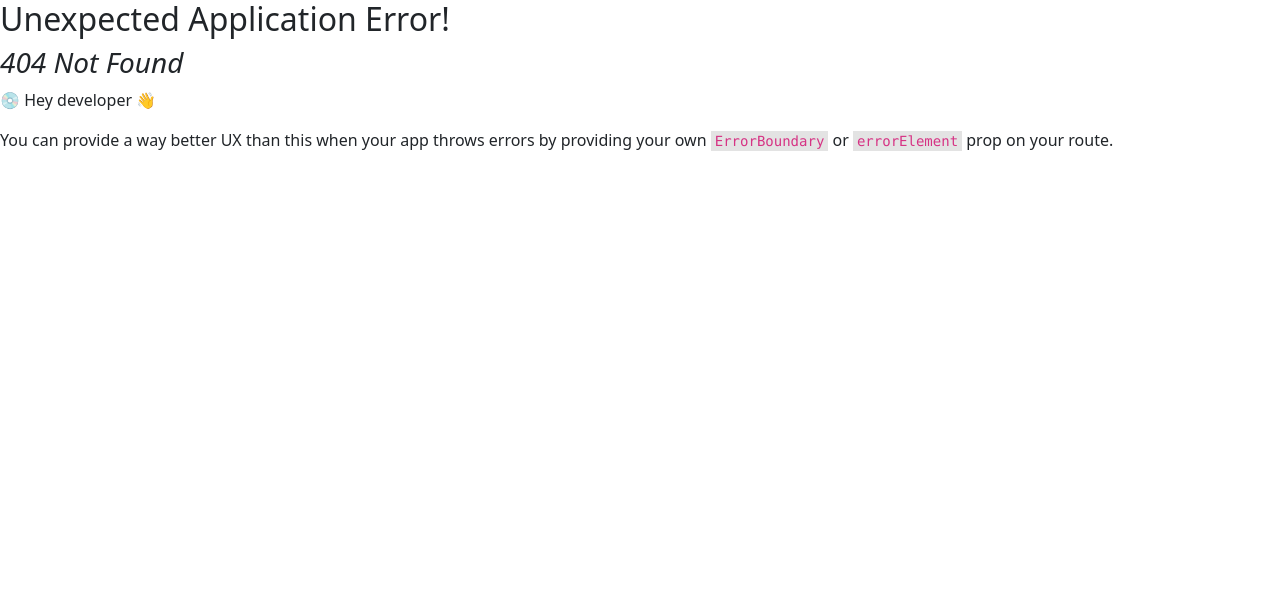
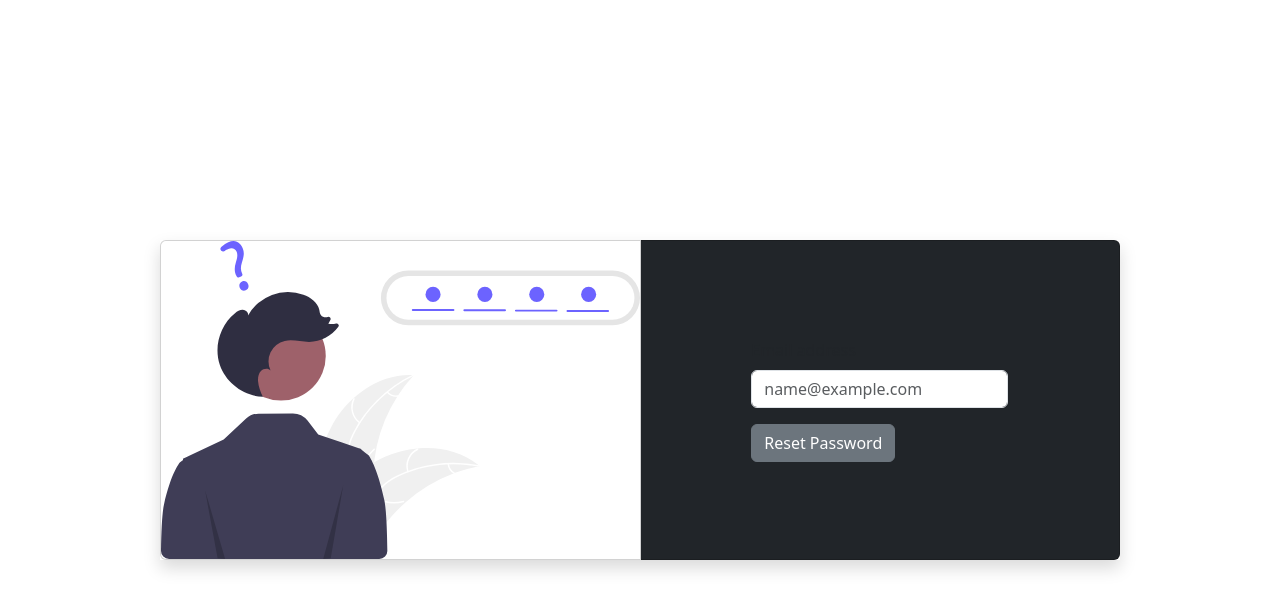
Before and after one commit to venukommineni615/Expense-tracker-with-react, a React (Create React App) app: page /reset in a window 1280 px wide. Before the commit this address had no page. Shown: the top 610 px of the page. Built offline with nearby package versions, Linux system fonts and the light colour scheme.

Commit message:
Forgot Password Workflow

```diff
--- a/src/App.js
+++ b/src/App.js
@@ -4,11 +4,13 @@ import Login from './components/Login'
 import Home from './components/Home';
 import { createBrowserRouter, RouterProvider } from 'react-router-dom';
 import AddProfile from './components/AddProfile';
+import ForgotPassword from './components/ForgotPassword';
 const router=createBrowserRouter([
   {path:'/',element:<Home></Home>},
   {path:'/login',element:<Login></Login>},
   {path:'/signup',element:<Signup></Signup>},
-  {path:'/addprofile',element:<AddProfile></AddProfile>}
+  {path:'/addprofile',element:<AddProfile></AddProfile>},
+  {path:'/reset',element:<ForgotPassword></ForgotPassword>}
 ])
 function App() {
   return (
--- /dev/null
+++ b/src/components/ForgotPassword.js
@@ -0,0 +1,70 @@
+import React, { useRef,useState } from "react";
+import Card from "react-bootstrap/Card";
+import CardGroup from "react-bootstrap/CardGroup";
+import ForgotSVG from "../forgot_password.svg";
+import Form from "react-bootstrap/Form";
+import { Button } from "react-bootstrap";
+import Spinner from 'react-bootstrap/Spinner';
+const ForgotPassword = () => {
+    const [loading,setLoading]=useState(false)
+  const email = useRef("");
+  const resetPassword = async (event) => {
+    event.preventDefault();
+    setLoading(true)
+    try {
+      const res = await fetch(
+        "https://identitytoolkit.googleapis.com/v1/accounts:sendOobCode?key=AIzaSyBIXYEexOHeexcl7872yMM70nR1j7HYnhM",
+        {
+          method: "POST",
+          body: JSON.stringify({
+            requestType: "PASSWORD_RESET",
+            email: email.current.value,
+          }),
+        }
+      );
+      const data = await res.json();
+      if (!res.ok) {
+        throw new Error(res.error.message);
+      } else {
+        console.log("res email", data.email);
+      }
+    } catch (error) {
+      alert(error);
+    }
+    setLoading(false)
+  };
+
+  return (
+    <div className="w-100 vh-100 d-flex justify-content-center align-items-center">
+      <CardGroup className="m-4 shadow w-75 mx-auto ">
+        <Card>
+          <Card.Img variant="top" src={ForgotSVG} />
+        </Card>
+        <Card className="bg-dark">
+          <Card.Body className="d-flex justify-content-center align-items-center">
+            {!loading && <Form onSubmit={resetPassword}>
+              <Form.Group
+                className="mb-3"
+                controlId="exampleForm.ControlInput1"
+              >
+                <Form.Label>Email address</Form.Label>
+                <Form.Control
+                  required
+                  ref={email}
+                  type="email"
+                  placeholder="name@example.com"
+                />
+              </Form.Group>
+              <Button type="submit" variant="secondary">Reset Password</Button>
+            </Form>}
+            {loading && <Spinner animation="border" role="status" variant="light">
+      <span className="visually-hidden">Loading...</span>
+    </Spinner>}
+          </Card.Body>
+        </Card>
+      </CardGroup>
+    </div>
+  );
+};
+
+export default ForgotPassword;
--- a/src/components/Login.js
+++ b/src/components/Login.js
@@ -36,7 +36,7 @@ const Login = () => {
       );
       const data = await res.json();
       if (!res.ok) {
-        throw new Error(res.message);
+        throw new Error(data.error.message);
       } else {
         localStorage.setItem('token',data.idToken)
         email.current.value=''
@@ -88,7 +88,7 @@ const Login = () => {
         <Button variant="primary" type="submit" className="w-100 rounded">
           Login
         </Button>
-        {/* <Link to='/forgot-password'>Forgot Password?</Link> */}
+        <Link to='/reset'>Forgot Password?</Link>
       </Form>
       <p className=" p-2 rounded mx-auto shadow-sm bg-success-subtle border border-1 border-success text-dark">
       Don't have an account?
```
Also changed, not shown: src/forgot_password.svg (added).
